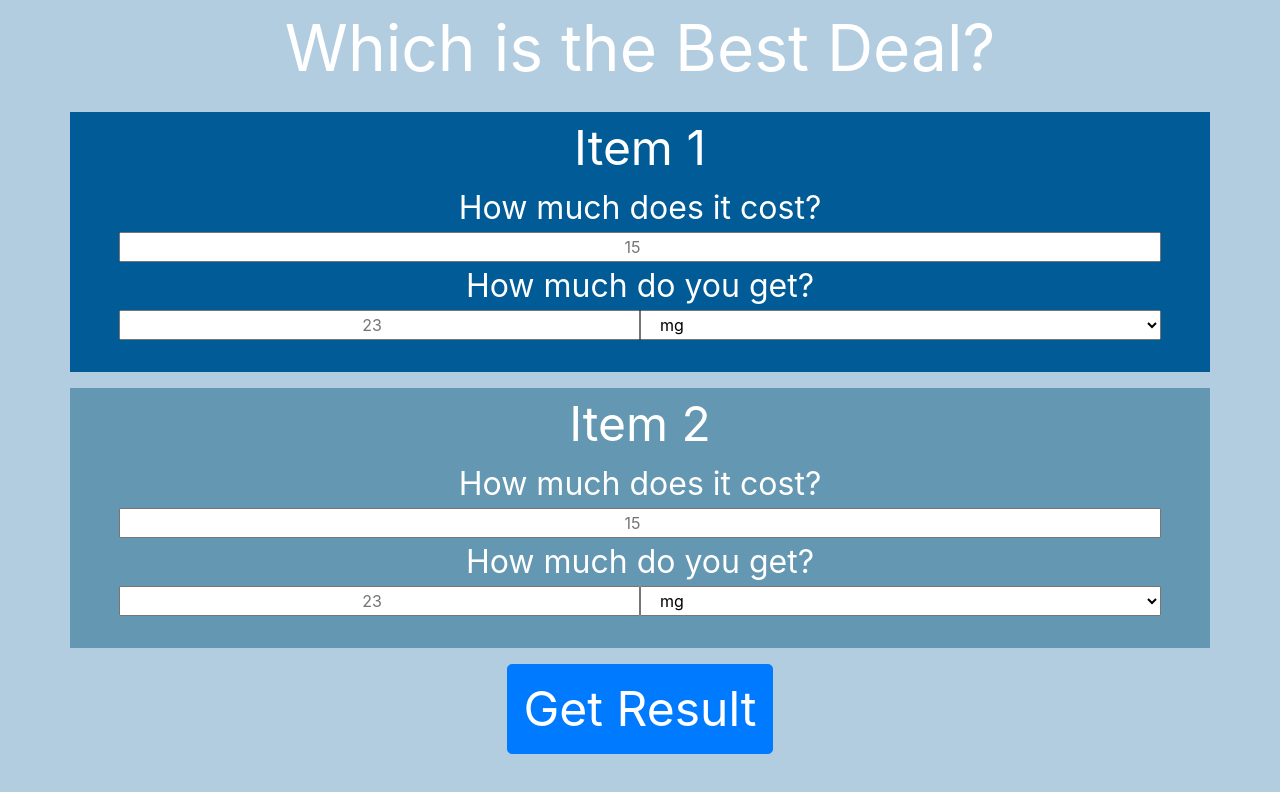
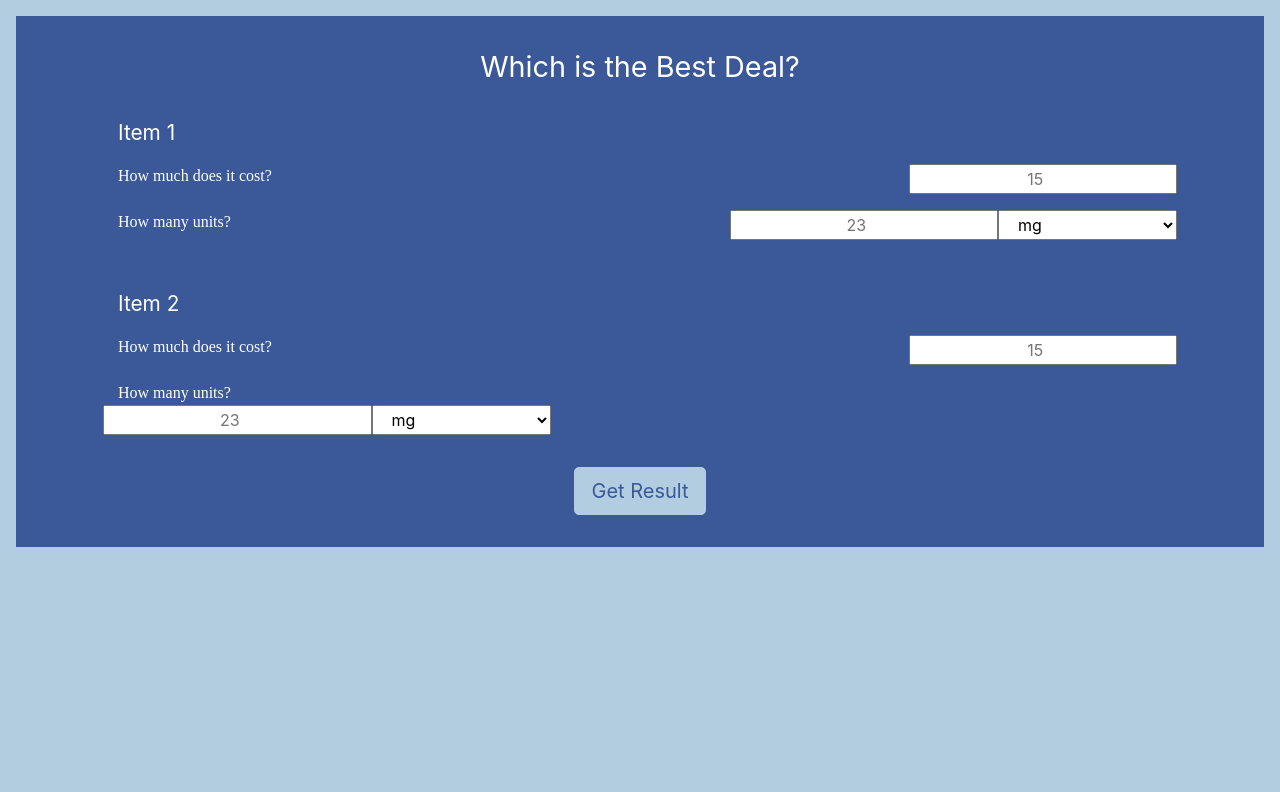
Before and after one commit to nathanhussey/whats-the-best-deal, a plain HTML site: page index.html in a window 1280 px wide. Drawn offline with Linux system fonts and the light colour scheme.

Commit message:
change UI

```diff
--- a/css/style.css
+++ b/css/style.css
@@ -2,38 +2,60 @@
 	margin-bottom: 1em;
 
 }
+.extra-title-margin{
+	margin-top: 1em;
+	margin-bottom: 1em;
 
+}
+.extra-content-padding{
+	padding-top: 1em;
+	padding-bottom: 1em;
+	padding-right: 1em;
+	padding-left: 1em;
+}
 .extra-padding{
-	padding-bottom: 2em;
-	padding-right: 4em;
-	padding-left: 4em;
+	padding-bottom: 1em;
+	padding-right: 3em;
+	padding-left: 3em;
+}
+.extra-row-margin{
+	margin-top :1em;
+	margin-bottom: 1em;
 }
 
-.item1-background{
-	background-color: #005b96;
-
-}
-
-.item2-background{
-	background-color: #6497b1;
-}
 
 .web-background{
 	background-color: #b3cde0;
 
 }
+.content-background{
+	background-color: #3b5998;
+}
 
 .title{
-	font-size: 4em;
-	color: white;
+	font-size: 1.8em;
+	color:white;
 }
 
 .subtitle{
-	font-size: 3em;
+	font-size: 1.3em;
 	color: white;
 }
 
 .subtitle2{
-	font-size: 2em;
+	font-family: Times new Roman;
+	font-size: 1em;
 	color: white;
 }
+
+.button-color{
+	background-color: #b3cde0;
+	border-color: #b3cde0;
+	color: #3b5998;
+}
+
+.button-color:hover {
+	background-color: #3b5998;
+	border-color: #3b5998;
+	color: #b3cde0;
+}
--- a/index.html
+++ b/index.html
@@ -9,31 +9,32 @@
 	<link rel="stylesheet" type="text/css" href="css/style.css">
 
 </head>
-<body class="web-background">
-	<div class="container extra-margin">
+<body class="web-background extra-content-padding">
+	<div class="content-background ">
+		<div class="container  ">
 			<div class="row align-items-center">
-			<div class="col-sm-12 col-xl-12 text-center title">
+				<div class="col-sm-12 col-xl-12 text-center title extra-title-margin ">
 					Which is the Best Deal?
 				</div>
 			</div>
 
 		</div>
-	<div class="container extra-margin item1-background extra-padding ">
+		<div class="container extra-padding ">
 			<div class="row">
-			<div class="col-sm-12 col-xl-12 text-center subtitle">
+				<div class="col-sm-12 col-xl-12 subtitle">
 					Item 1
 				</div>
 			</div>
-		<div class="row">
-			<div class="col-12 col-xl-12 text-center subtitle2">How much does it cost?</div>
-			<input class="col-12 text-center" placeholder="15" name="Item1 price" type="number" id = "item1Cost">
+			<div class="row extra-row-margin">
+				<div class="col-9 subtitle2">How much does it cost?</div>
+				<input class="col-3 text-center" placeholder="15" name="Item1 price" type="number" id = "item1Cost">
 			</div>
-		<div class="row">
-			<div class="col-12 col-xl-12 text-center subtitle2">
-				How much do you get?
+			<div class="row extra-row-margin">
+				<div class="col-7 subtitle2 ">
+					How many units?
 				</div>
-			<input class="col-6 text-center" placeholder="23" type ="number" name="Item1 volume" id = "item1Quant">
-			<select class="col-6 " id="item1Unit">
+				<input class="col-3 text-center " placeholder="23" type ="number" name="Item1 volume" id = "item1Quant">
+				<select class="col-2 " id="item1Unit">
 					<option value="mg">mg</option>
 					<option value="g">g</option>
 					<option value="kg">kg</option>
@@ -44,22 +45,22 @@
 				</select>
 			</div>
 		</div>
-	<div class="container extra-margin item2-background extra-padding">
-		<div class="row">
-			<div class="col-sm-12 col-xl-12 text-center subtitle">
+		<div class="container extra-padding">
+			<div class="row extra-row-margin">
+				<div class="col-sm-12 col-xl-12  subtitle">
 					Item 2
 				</div>
 			</div>
 			<div class="row">
-			<div class="col-12 col-xl-12 text-center subtitle2">How much does it cost?</div>
-			<input class="col-12 text-center" placeholder="15" name="Item1 price" type="number" id = "item2Cost">
+				<div class="col-9 subtitle2">How much does it cost?</div>
+				<input class="col-3 text-center" placeholder="15" name="Item1 price" type="number" id = "item2Cost">
 			</div>
-		<div class="row">
-			<div class="col-12 col-xl-12 text-center subtitle2">
-				How much do you get?
+			<div class="row extra-row-margin">
+				<div class="col-7 col-xl-12 subtitle2">
+					How many units?
 				</div>
-			<input class="col-6 text-center" placeholder="23" type ="number"name="Item1 volume" type="number" id = "item2Quant">
-			<select class="col-6 " id="item2Unit">
+				<input class="col-3 text-center" placeholder="23" type ="number"name="Item1 volume" type="number" id = "item2Quant">
+				<select class="col-2 " id="item2Unit">
 					<option value="mg">mg</option>
 					<option value="g">g</option>
 					<option value="kg">kg</option>
@@ -72,18 +73,20 @@
 		</div>
 		<div>
 			<div class="row justify-content-center">
-			<button type="button" class="btn btn-primary btn-lg subtitle" id =
+				<button type="button" class="btn btn-primary btn-lg button-color" id =
 				"resultButton">
 				Get Result
 				</button>
 			</div>
-		<div class="row justify-content-center">
+			<div class="row justify-content-center extra-content-padding">
 				<div class="col-sm-12 col-xl-12 text-center subtitle" id="displayResult">
+
 
 				</div>
 
 			</div>
 		</div>
+	</div>
 	<script src="scripts/script.js"></script>
 </body>
 </html>
```
Also changed, not shown: 1 other file. Lines whose indentation alone changed are shown as unchanged.
